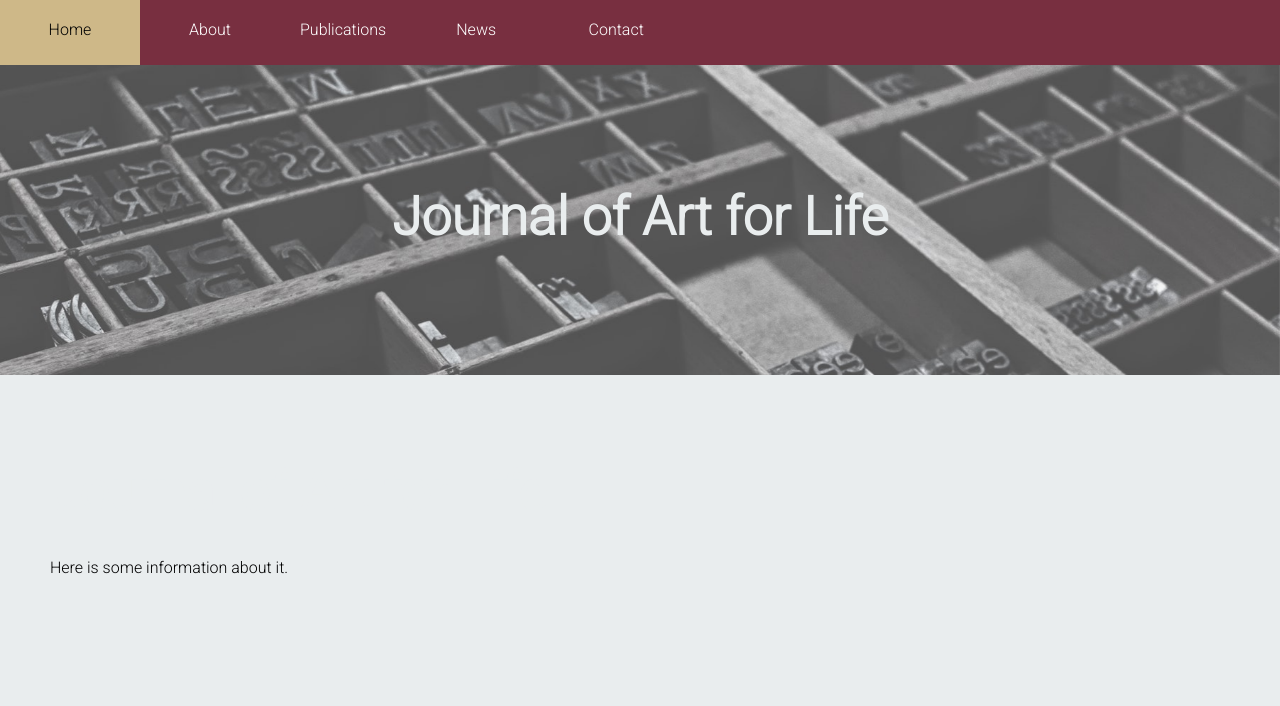
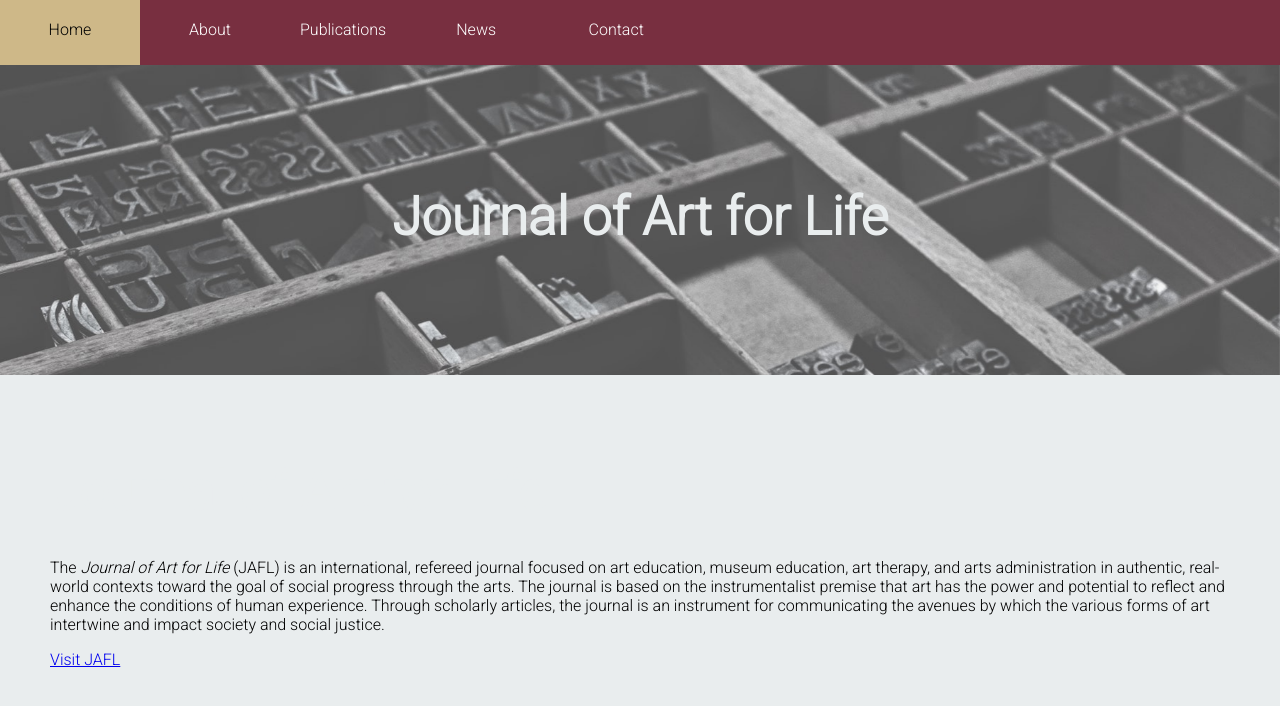
Before and after one commit to fsulibpub/fsulibpub.github.io, a Jekyll site: the page built from _journals/jafl.md, in a window 1280 px wide. Shown: the top 706 px of the page. Built offline with Jekyll 4.4.1, drawn with Linux system fonts in a browser that asks for light colours.

Commit message:
added description and link

```diff
--- a/_journals/jafl.md
+++ b/_journals/jafl.md
@@ -1,11 +1,13 @@
 ---
 layout: default
 title: "Journal of Art for Life"
-description: "short description of the journal"
+description: "The *Journal of Art for Life* (JAFL) is an international, refereed journal focused on art education, museum education, art therapy, and arts administration in authentic, real-world contexts toward the goal of social progress through the arts."
 permalink: /journals/jafl/
 image: journals/journalJAFL.jpg
 ---
 
 # Journal of Art for Life
 
-Here is some information about it.
+The *Journal of Art for Life* (JAFL) is an international, refereed journal focused on art education, museum education, art therapy, and arts administration in authentic, real-world contexts toward the goal of social progress through the arts. The journal is based on the instrumentalist premise that art has the power and potential to reflect and enhance the conditions of human experience. Through scholarly articles, the journal is an instrument for communicating the avenues by which the various forms of art intertwine and impact society and social justice.
+
+[Visit JAFL](https://journals.flvc.org/jafl "JAFL Homepage")
```
